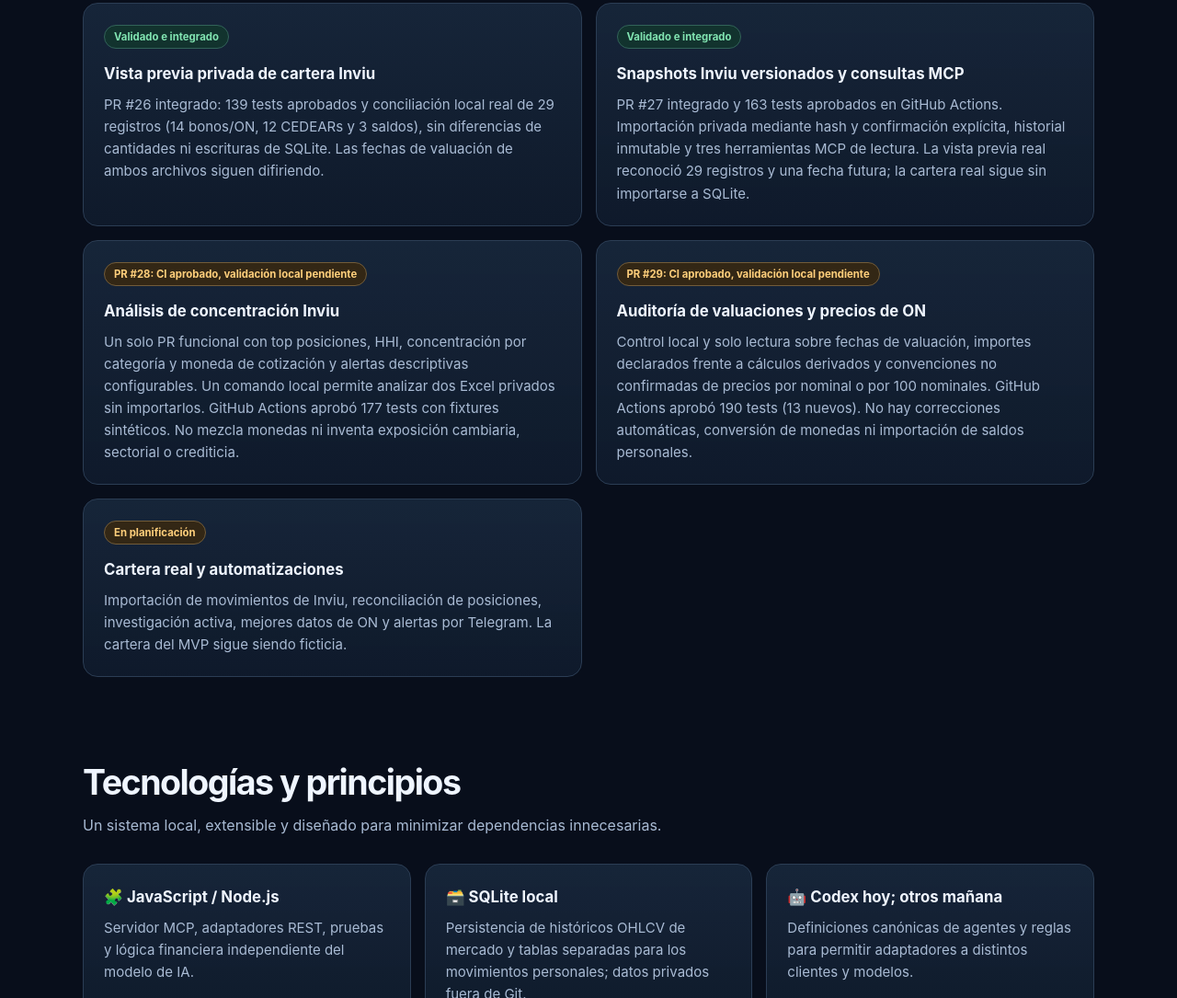
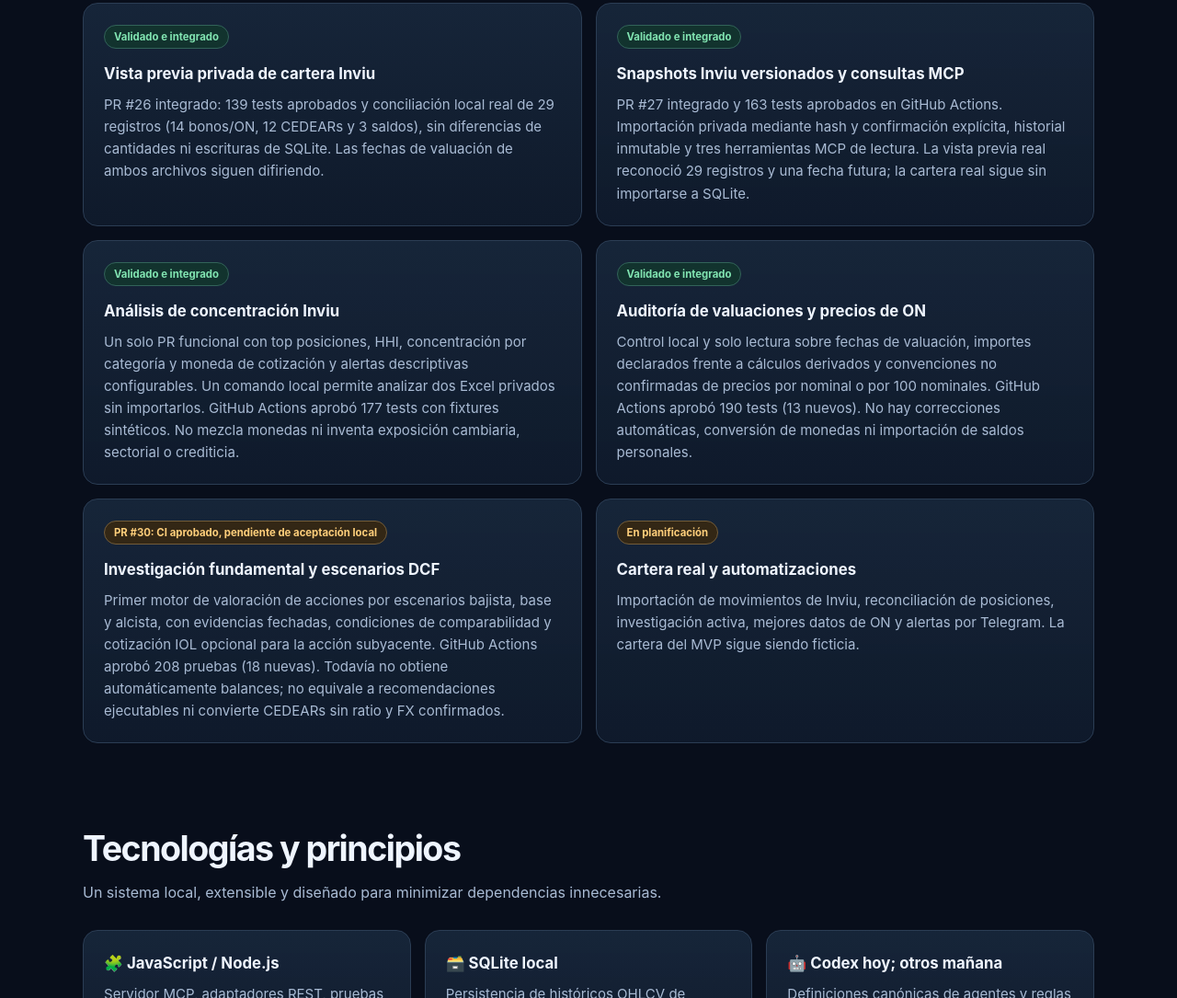
Before and after one commit to maxicoronel3009/investor-project-docs, a plain HTML site: page index.html in a window 1280 px wide. Shown: the part 4776-5861 px from the top of the page at 92% size. Drawn offline with Linux system fonts and the light colour scheme.

Commit message:
docs(site): record PR30 fundamental research IOL bridge and 208 CI-passing tests

```diff
--- a/index.html
+++ b/index.html
@@ -109,8 +109,9 @@
         <article class="card"><span class="pill">Validado e integrado</span><h3>Preparación de acceso BYMA y Rava</h3><p>PR #25 integrado y 132 tests aprobados. Rava dispone de cliente opt-in desactivado sin autorización; BYMA permanece en modo offline hasta recibir contrato y esquema oficial.</p></article>
         <article class="card"><span class="pill">Validado e integrado</span><h3>Vista previa privada de cartera Inviu</h3><p>PR #26 integrado: 139 tests aprobados y conciliación local real de 29 registros (14 bonos/ON, 12 CEDEARs y 3 saldos), sin diferencias de cantidades ni escrituras de SQLite. Las fechas de valuación de ambos archivos siguen difiriendo.</p></article>
         <article class="card"><span class="pill">Validado e integrado</span><h3>Snapshots Inviu versionados y consultas MCP</h3><p>PR #27 integrado y 163 tests aprobados en GitHub Actions. Importación privada mediante hash y confirmación explícita, historial inmutable y tres herramientas MCP de lectura. La vista previa real reconoció 29 registros y una fecha futura; la cartera real sigue sin importarse a SQLite.</p></article>
-        <article class="card"><span class="pill pending">PR #28: CI aprobado, validación local pendiente</span><h3>Análisis de concentración Inviu</h3><p>Un solo PR funcional con top posiciones, HHI, concentración por categoría y moneda de cotización y alertas descriptivas configurables. Un comando local permite analizar dos Excel privados sin importarlos. GitHub Actions aprobó 177 tests con fixtures sintéticos. No mezcla monedas ni inventa exposición cambiaria, sectorial o crediticia.</p></article>
-        <article class="card"><span class="pill pending">PR #29: CI aprobado, validación local pendiente</span><h3>Auditoría de valuaciones y precios de ON</h3><p>Control local y solo lectura sobre fechas de valuación, importes declarados frente a cálculos derivados y convenciones no confirmadas de precios por nominal o por 100 nominales. GitHub Actions aprobó 190 tests (13 nuevos). No hay correcciones automáticas, conversión de monedas ni importación de saldos personales.</p></article>
+        <article class="card"><span class="pill">Validado e integrado</span><h3>Análisis de concentración Inviu</h3><p>Un solo PR funcional con top posiciones, HHI, concentración por categoría y moneda de cotización y alertas descriptivas configurables. Un comando local permite analizar dos Excel privados sin importarlos. GitHub Actions aprobó 177 tests con fixtures sintéticos. No mezcla monedas ni inventa exposición cambiaria, sectorial o crediticia.</p></article>
+        <article class="card"><span class="pill">Validado e integrado</span><h3>Auditoría de valuaciones y precios de ON</h3><p>Control local y solo lectura sobre fechas de valuación, importes declarados frente a cálculos derivados y convenciones no confirmadas de precios por nominal o por 100 nominales. GitHub Actions aprobó 190 tests (13 nuevos). No hay correcciones automáticas, conversión de monedas ni importación de saldos personales.</p></article>
+        <article class="card"><span class="pill pending">PR #30: CI aprobado, pendiente de aceptación local</span><h3>Investigación fundamental y escenarios DCF</h3><p>Primer motor de valoración de acciones por escenarios bajista, base y alcista, con evidencias fechadas, condiciones de comparabilidad y cotización IOL opcional para la acción subyacente. GitHub Actions aprobó 208 pruebas (18 nuevas). Todavía no obtiene automáticamente balances; no equivale a recomendaciones ejecutables ni convierte CEDEARs sin ratio y FX confirmados.</p></article>
         <article class="card"><span class="pill pending">En planificación</span><h3>Cartera real y automatizaciones</h3><p>Importación de movimientos de Inviu, reconciliación de posiciones, investigación activa, mejores datos de ON y alertas por Telegram. La cartera del MVP sigue siendo ficticia.</p></article>
       </div>
     </div></section>
```
